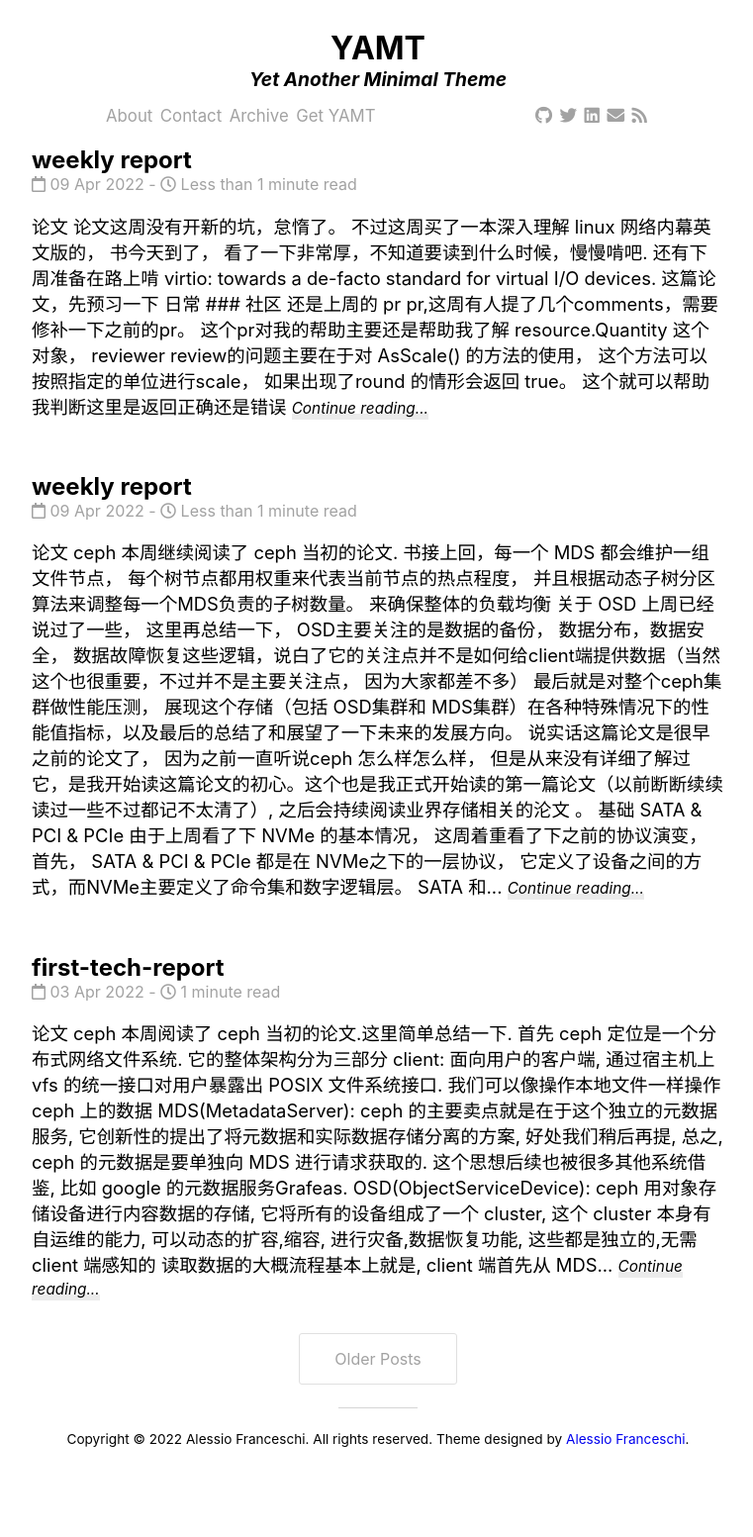
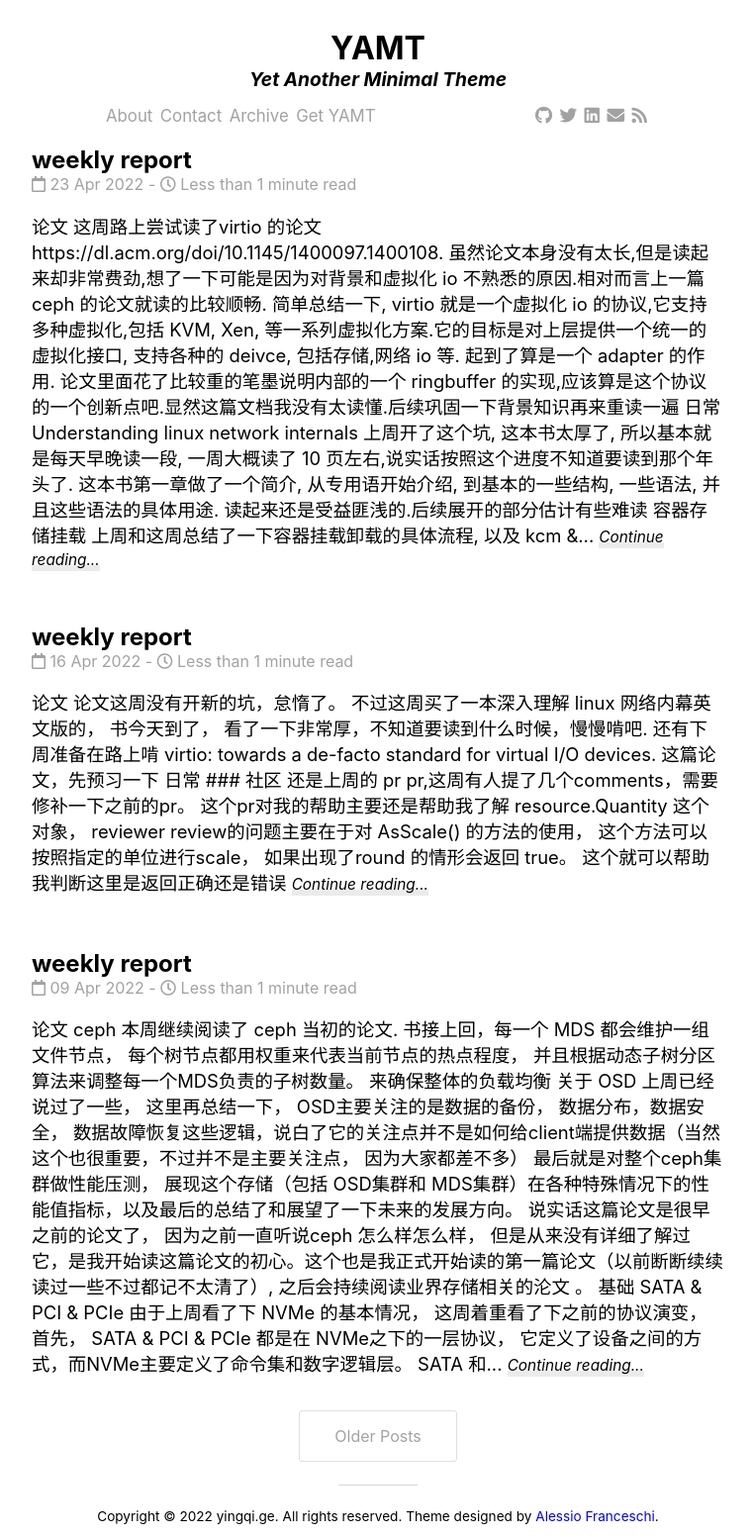
Before and after one commit to mowangdk/mowangdk.github.io, a Jekyll site: the page built from docs/index.html, in a window 1280 px wide. Shown: the whole page at 99% size, without its empty margins (258-1019 px from the left). Built offline with Jekyll 4.4.1, drawn with Linux system fonts in a browser that asks for light colours; nearby versions of some CDN libraries; the list of posts is cut into pages by our own code; before the commit the page ends 1475 px from its top, so only the background shows below that.

Commit message:
Add report

```diff
--- a/docs/_config.yml
+++ b/docs/_config.yml
@@ -4,8 +4,8 @@ description: "Yet Another Minimal Theme"
 url:  "https://pandasekh.github.io/Jekyll-YAMT/" # Actual base url of the website
 baseurl: "/"           # url of the jekyll blog. e.g. if you set url to "mysite.com" and baseurl to "blog", the jekyll website will work on "mysite.com/blog"
 author:
-  name: "Alessio Franceschi"
-  email: "alessiofranceschi2@gmail.com"
+  name: "yingqi.ge"
+  email: "geyingqi0701@gmail.com"
   url: "https://alessiofranceschi.me"
 permalink: /:year/:month/:day/:title:output_ext
 
@@ -18,7 +18,7 @@ paginate_path: "/page:num/"
 
 #SEO
 twitter:
-  username: pandasekh
+  username: katsueiki
   card: summary
 facebook:
   app_id: # Facebook app ID for Facebook insights
@@ -27,9 +27,8 @@ facebook:
 logo: /assets/img/logo.jpg
 social:
   links: #List your social links here
-    - https://twitter.com/PandaSekh
-    - https://www.github.com/pandasekh
-    - https://www.linkedin.com/in/alessio-franceschi/
+    - https://twitter.com/katsueiki
+    - https://www.github.com/mowangdk
 webmaster_verifications:
   google:
   bing:
--- a/docs/_posts/2022-04-16-tech-report.markdown
+++ b/docs/_posts/2022-04-16-tech-report.markdown
@@ -1,7 +1,7 @@
 ---
 layout: post
 title:  "weekly report"
-date:   2022-04-09 22:30:08 +0800
+date:   2022-04-16 22:30:08 +0800
 categories: weeklyreport
 ---
 
--- /dev/null
+++ b/docs/_posts/2022-04-23-tech-report.markdown
@@ -0,0 +1,32 @@
+---
+layout: post
+title:  "weekly report"
+date:   2022-04-23 22:30:08 +0800
+categories: weeklyreport
+---
+
+# 论文
+
+这周路上尝试读了virtio 的论文 https://dl.acm.org/doi/10.1145/1400097.1400108. 虽然论文本身没有太长,但是读起来却非常费劲,想了一下可能是因为对背景和虚拟化 io 不熟悉的原因.相对而言上一篇 ceph 的论文就读的比较顺畅.
+简单总结一下, virtio 就是一个虚拟化 io 的协议,它支持多种虚拟化,包括 KVM, Xen, 等一系列虚拟化方案.它的目标是对上层提供一个统一的虚拟化接口, 支持各种的 deivce, 包括存储,网络 io 等. 起到了算是一个 adapter 的作用.
+论文里面花了比较重的笔墨说明内部的一个 ringbuffer 的实现,应该算是这个协议的一个创新点吧.显然这篇文档我没有太读懂.后续巩固一下背景知识再来重读一遍
+
+
+# 日常
+
+### Understanding linux network internals
+
+上周开了这个坑, 这本书太厚了, 所以基本就是每天早晚读一段, 一周大概读了 10 页左右,说实话按照这个进度不知道要读到那个年头了. 这本书第一章做了一个简介, 从专用语开始介绍, 到基本的一些结构, 一些语法, 并且这些语法的具体用途.
+读起来还是受益匪浅的.后续展开的部分估计有些难读
+
+### 容器存储挂载
+上周和这周总结了一下容器挂载卸载的具体流程, 以及 kcm & kubelet 内部的具体行为操作, 后续整理出一篇文章发出来, 这篇是只针对 attach & detach 流程的,因为这里面涉及到了 kcm, csi-controller, csi-plugin, kubelet 四个组件,内部大概有 8 个
+controller 参与了状态流转, 所以还是很复杂的. 还是值得写一篇文章说明下的
+
+
+
+# 社区
+
+-  还是上周的 pr [pr](https://github.com/kubernetes/autoscaler/pull/4798), 这周还是修了一个 comments, 主要是编程习惯之类的修改, 不是什么太大的问题. 这里发现了一个稍微有些诡异的问题.
+`resource.MustParse("187500u")` 这个方法返回一个名字叫 `Quantity` 的结构体. 这个结构体的指针方法是包含一个叫 string 的方法的, 但是我却没有办法直接通过该方法的返回值直接调度,让 zhugang 大佬看了下说是返回值没有办法直接取指针调用. 返回值
+只可以调用 struct 方法, 必须将返回值赋值给一个变量,才能取指针进行调用. 我这边手动写结构体看了下, 的确是这样. 总之这个 pr 算是通过了. 本来想接着这个 pr 看下 autoscaler 是怎么运作的,不过也只是看了下皮毛,没有深入看.
```
